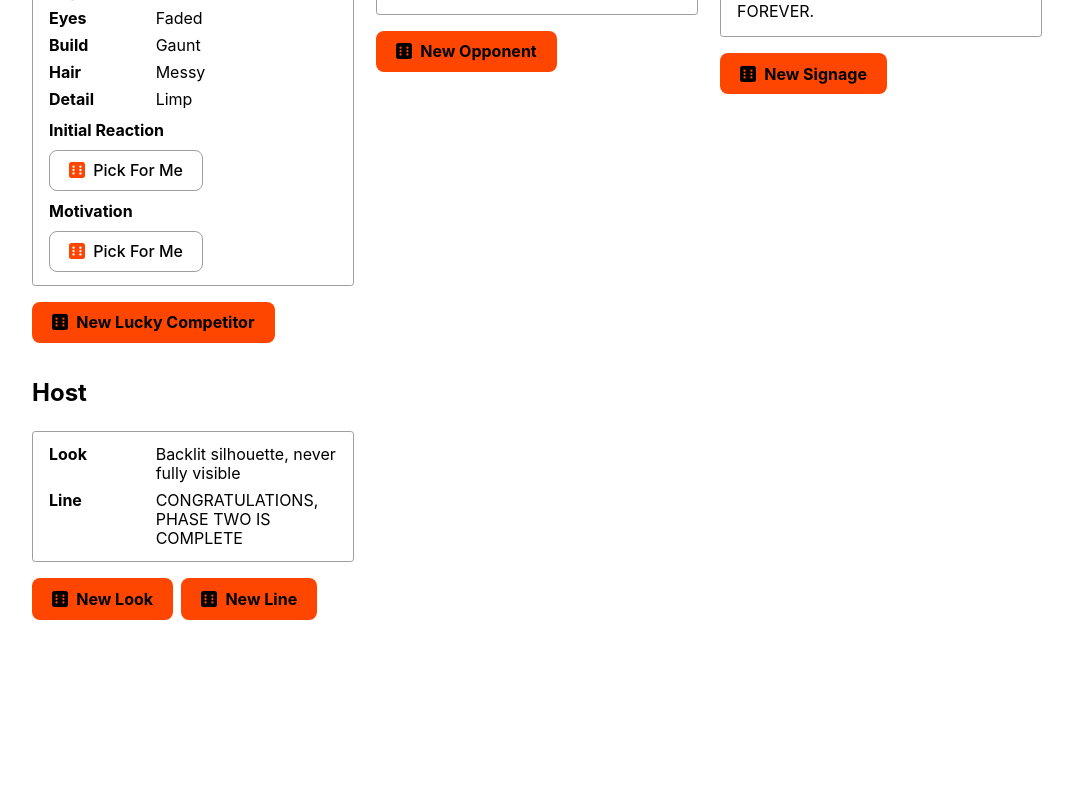
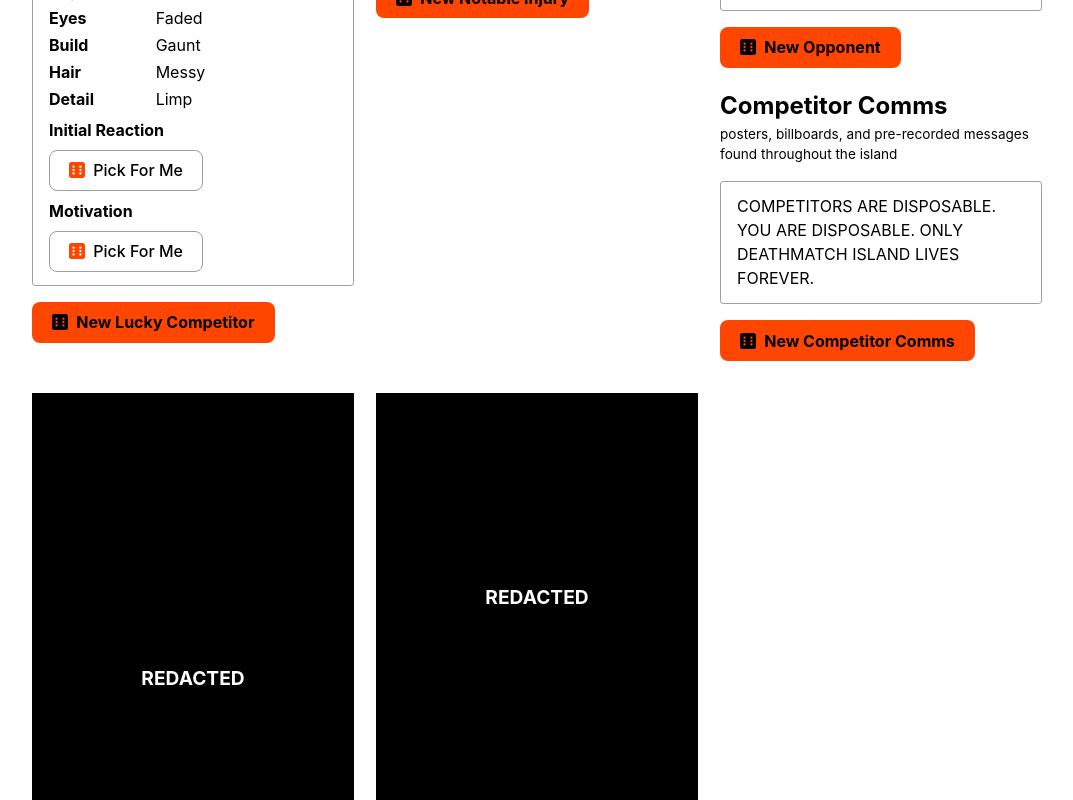
Before and after one commit to colinaut/deathmatch-island-randomizer, a Svelte app: page / in a window 1280 px wide. Shown: the part 380-1180 px from the top of the page, without its empty margins (103-1176 px from the left). Before the commit the page ends 1000 px from the top, so only its background shows below. Built offline with nearby package versions, Linux system fonts and the light colour scheme.

Commit message:
feat: added other randomizers and redacted reveal

```diff
--- a/src/App.svelte
+++ b/src/App.svelte
@@ -5,10 +5,13 @@
 	import { getRandomNpc } from './lib/npc-gen';
 	import type { Npc } from './lib/npc-gen';
 	import type { Motivation } from './lib/competitor-gen';
+	import { getRandomInjury } from './lib/injuries-gen';
 	import { getRandomHostLook, getRandomHostLines, getRandomExternalSignage, getRandomInternalSignage, getRandomFlashbackDetails } from './lib/production-gen';
 	import Card from './lib/Card.svelte';
 	import Header from './lib/Header.svelte';
 	import DiceSvg from './lib/DiceSvg.svelte';
+	import { getRandomRedactedItem } from './lib/redacted-gen';
+	import Redacted from './lib/Redacted.svelte';
 
 	let competitor = getRandomCompetitor();
 	let reaction = '';
@@ -56,9 +59,16 @@
 			</Card>
 			<button type="button" class="primary" on:click={generateNewCompetitor}><DiceSvg color="black" /> New Lucky Competitor</button>
 		</div>
-		<div><Randomizer func={getRandomNpc} title="Opponent" /></div>
-		<div><Randomizer func={getRandomInternalSignage} title="Signage" /></div>
 		<div>
+			<Randomizer func={getRandomInjury} title="Notable Injury" />
+		</div>
+		<div>
+			<Randomizer func={getRandomNpc} title="Opponent" />
+			<Randomizer func={getRandomInternalSignage} title="Competitor Comms" description="posters, billboards, and pre-recorded messages found throughout the island" />
+		</div>
+
+		<div>
+			<Redacted>
 				<h2>Host</h2>
 				<Card>
 					<Attr label="Look" value={hostLook} />
@@ -68,6 +78,14 @@
 					<button type="button" class="primary" on:click={() => (hostLook = getRandomHostLook())}><DiceSvg color="black" /> New Look</button>
 					<button type="button" class="primary" on:click={() => (hostLines = getRandomHostLines())}><DiceSvg color="black" /> New Line</button>
 				</div>
+				<Randomizer func={getRandomFlashbackDetails} title="Flashback Detail" />
+			</Redacted>
+		</div>
+		<div>
+			<Redacted>
+				<Randomizer func={getRandomExternalSignage} title="Restricted Comms" description="posters, signage, and pre-recorded messages found in restricted areas" />
+				<Randomizer func={getRandomRedactedItem} title="Redacted Item" />
+			</Redacted>
 		</div>
 	</main>
 </div>
--- a/src/lib/Randomizer.svelte
+++ b/src/lib/Randomizer.svelte
@@ -7,11 +7,16 @@
 		return {};
 	};
 	export let title = '';
+	export let description = '';
 
 	let attrs: Record<string, any> | string = func();
 </script>
 
 <h2>{title}</h2>
+{#if description}
+	<!-- content here -->
+	<p>{description}</p>
+{/if}
 <Card>
 	{#if typeof attrs === 'string'}
 		<!-- content here -->
@@ -24,3 +29,13 @@
 	{/if}
 </Card>
 <button type="button" class="primary" on:click={() => (attrs = func())}><DiceSvg color="black" /> New {title}</button>
+
+<style>
+	h2 {
+		margin-block-end: 0;
+	}
+	p {
+		margin-block: 0;
+		font-size: 0.85em;
+	}
+</style>
--- /dev/null
+++ b/src/lib/Redacted.svelte
@@ -0,0 +1,37 @@
+<script>
+	export let show = false;
+</script>
+
+<div class={show ? '' : 'redacted'}>
+	<slot></slot>
+	<div class="cover">
+		<button type="button" on:click={() => (show = !show)}>REDACTED</button>
+	</div>
+</div>
+
+<!-- TODO: add password to reveal -->
+
+<style>
+	.redacted {
+		background: black;
+		position: relative;
+	}
+	.redacted .cover {
+		position: absolute;
+		top: 0;
+		left: 0;
+		width: 100%;
+		height: 100%;
+		background: #000;
+		display: grid;
+		place-items: center;
+	}
+	button {
+		background: none;
+		border: none;
+		color: #fff;
+		font-weight: 700;
+		font-size: 1.2em;
+		text-transform: uppercase;
+	}
+</style>
```
Lines whose indentation alone changed are shown as unchanged.
